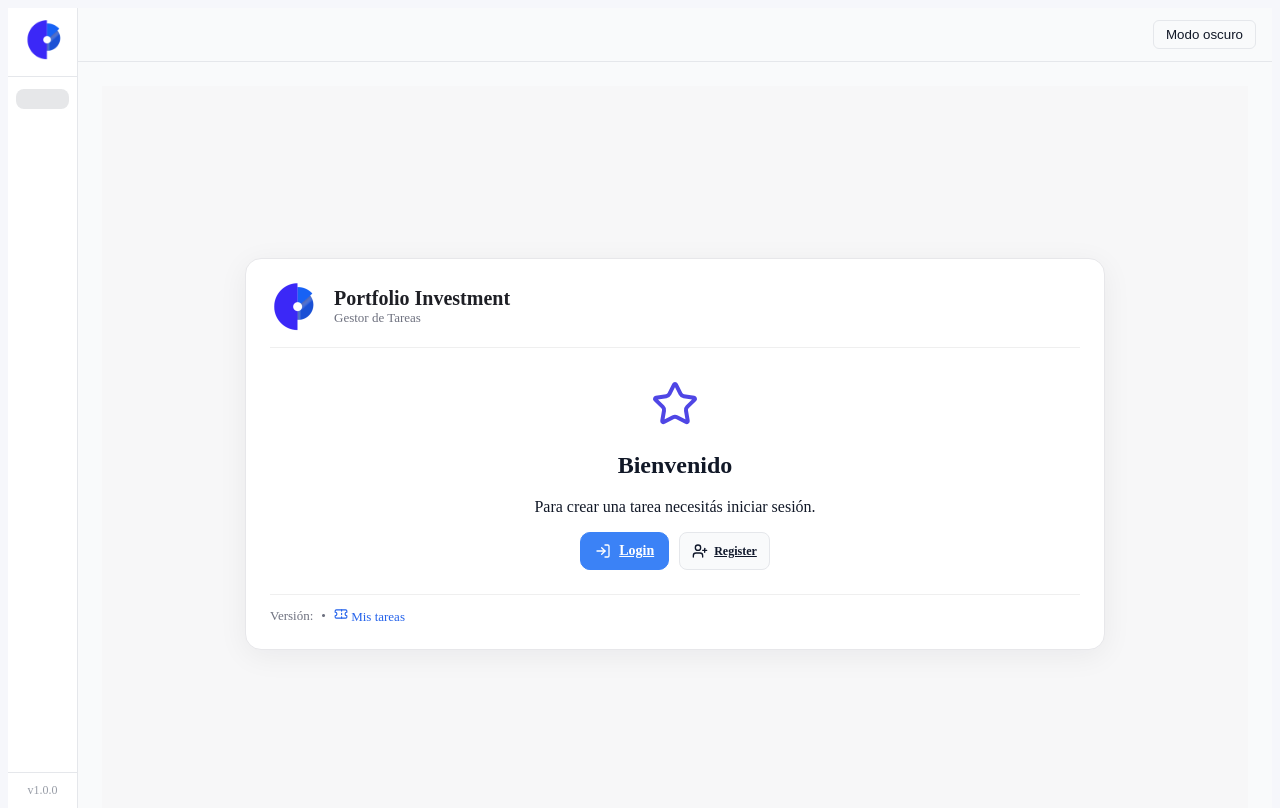
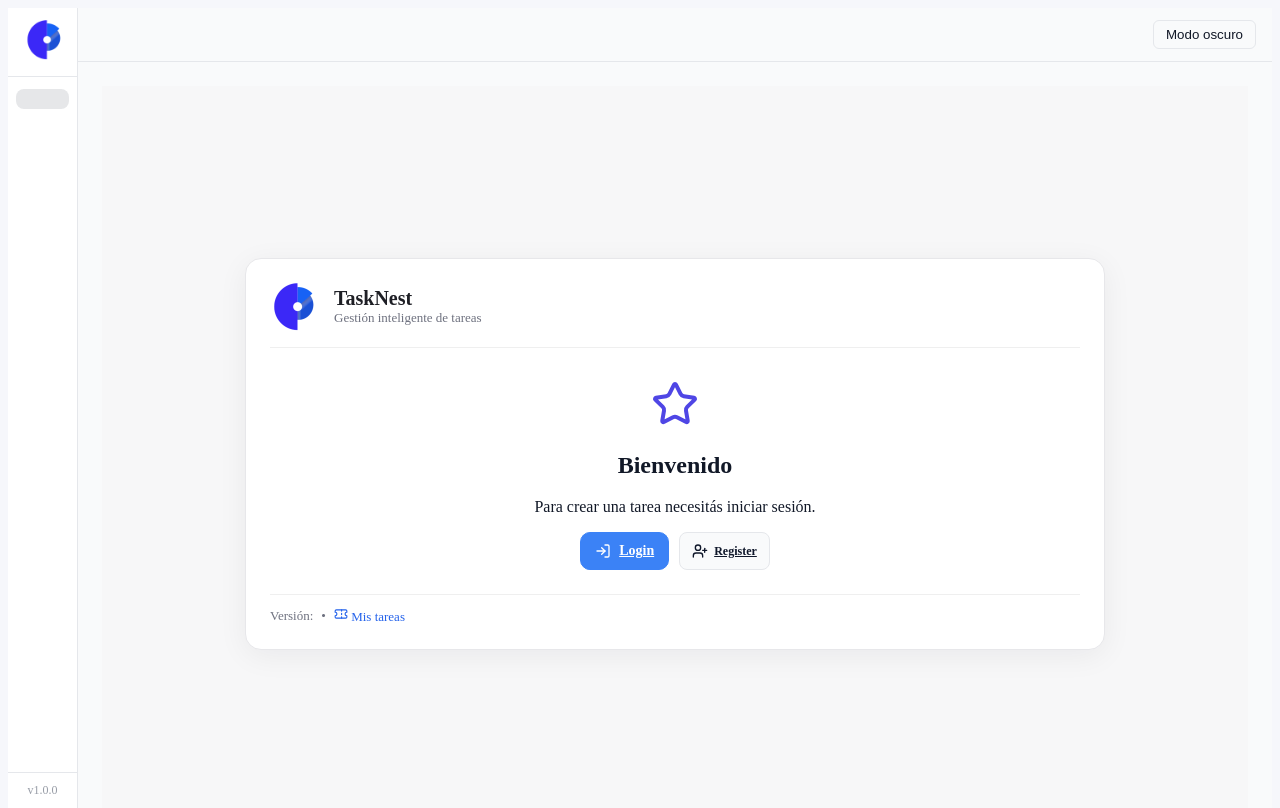
Before and after one commit to jorgeF1990/gestor_de_tarea, a React (Vite) app in the folder frontend-react/: page / in a window 1280 px wide. Built offline with nearby package versions, Linux system fonts and the light colour scheme; no server answers.

Commit message:
Rebranding: Portfolio Investment -> TaskNest

```diff
--- a/frontend-react/index.html
+++ b/frontend-react/index.html
@@ -4,7 +4,7 @@
   <meta charset="UTF-8" />
   <link rel="icon" type="image/png" href="logo.png" />
   <meta name="viewport" content="width=device-width, initial-scale=1.0" />
-  <title>Gestor de Tareas</title>
+  <title>TaskNest - Gestor de Tareas</title>
 </head>
 <body>
   <div id="root"></div>
--- a/frontend-react/src/components/Home.jsx
+++ b/frontend-react/src/components/Home.jsx
@@ -186,8 +186,8 @@ function Home() {
         <div className="home-header">
           <img src="/logo.png" alt="Logo" className="home-logo" />
           <div>
-            <h1 className="home-title">Portfolio Investment</h1>
-            <p className="home-subtitle">Gestor de Tareas</p>
+            <h1 className="home-title">TaskNest</h1>
+            <p className="home-subtitle">Gestión inteligente de tareas</p>
           </div>
         </div>
 
--- a/frontend-react/src/components/Login.jsx
+++ b/frontend-react/src/components/Login.jsx
@@ -89,7 +89,7 @@ function Login() {
           <img src="/logo.png" alt="Logo" className="auth-logo" />
           <div>
             <div className="auth-title">Ingresar</div>
-            <div className="auth-sub">Portfolio Investment • Sistema de Tickets</div>
+            <div className="auth-sub">TaskNest• Sistema de Tareas</div>
           </div>
         </div>
 
--- a/frontend-react/src/components/Register.jsx
+++ b/frontend-react/src/components/Register.jsx
@@ -104,7 +104,7 @@ export default function Register() {
           <img src="/logo.png" alt="Logo" className="auth-logo" />
           <div>
             <div className="auth-title">Crear cuenta</div>
-            <div className="auth-sub">Portfolio Investment • Sistema de Tickets</div>
+            <div className="auth-sub">TaskNest• Sistema de Tareas</div>
           </div>
         </div>
 
```
